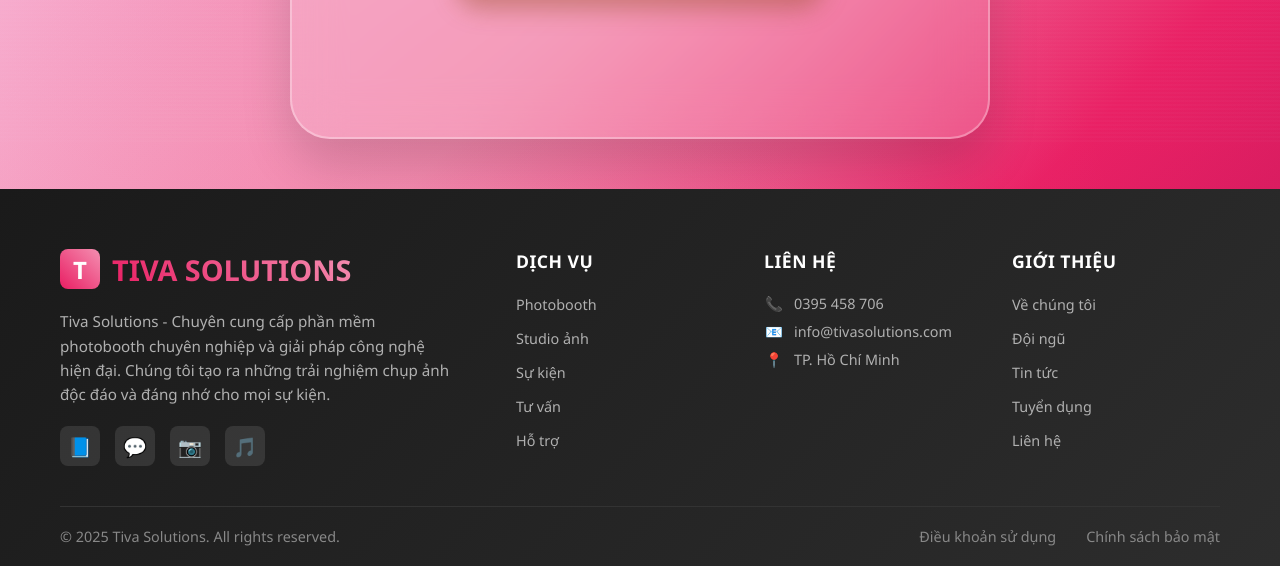
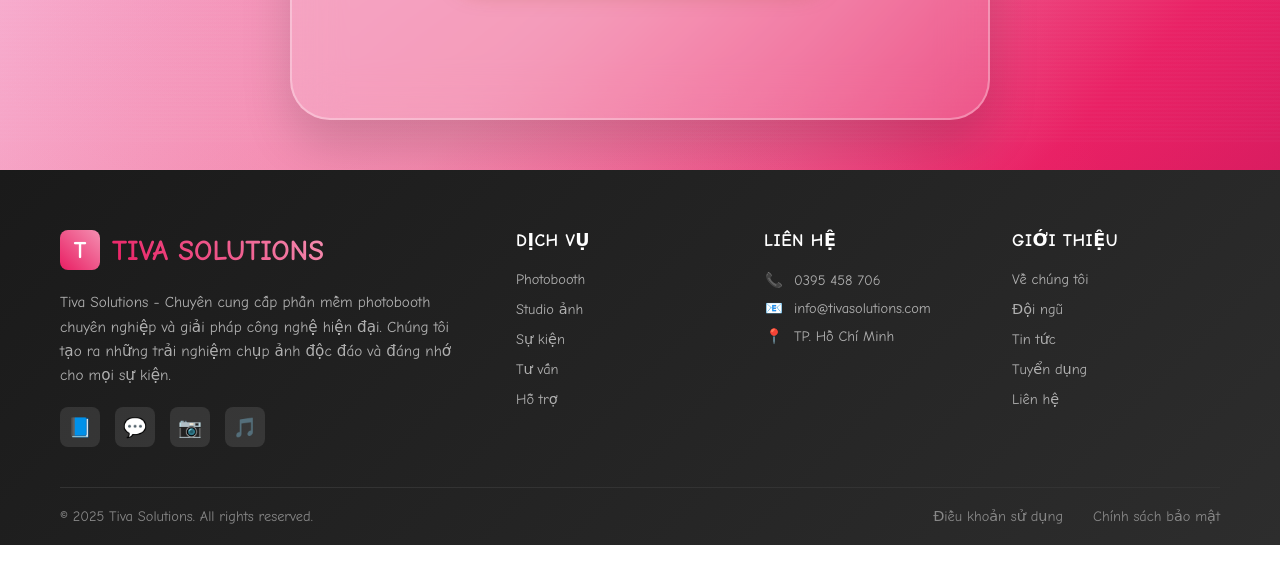
Before and after one commit to Techsolutions2024/Txphotobooth, a website: page home.html in a window 1280 px wide. Shown: the part 656-1222 px from the top of the page. After the commit the page ends 1201 px from the top, so only its background shows below. Drawn offline with Linux system fonts and the light colour scheme.

Commit message:
Update home.html

```diff
--- a/home.html
+++ b/home.html
@@ -18,7 +18,7 @@
         }
 
         body {
-            font-family: 'Segoe UI', Arial, sans-serif;
+            font-family: 'Comic Sans MS', cursive, sans-serif;
             background:
                 radial-gradient(circle at 20% 50%, rgba(233, 30, 99, 0.15) 0%, transparent 50%),
                 radial-gradient(circle at 80% 20%, rgba(244, 143, 177, 0.1) 0%, transparent 50%),
```
